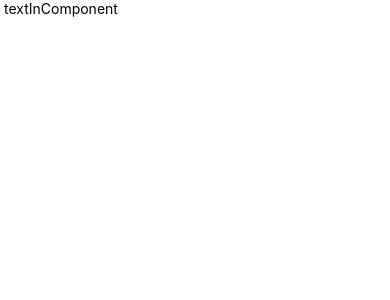
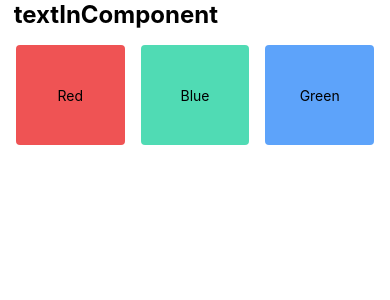
Before and after one commit to SumitBachhav/reactNative-cardsAndContactList, a React Native app: screen / in a window 390 px wide. Shown: the top 300 px of the page. Built offline with nearby package versions, Linux system fonts and the light colour scheme.

Commit message:
simple cards

```diff
--- a/components/FlatCards.tsx
+++ b/components/FlatCards.tsx
@@ -4,9 +4,51 @@
 export default function FlatCards(){
     return (
       <View>
-        <Text> textInComponent </Text>
+        <Text style = {styles.headingText}> textInComponent </Text>
+          <View style = {styles.container}>
+            <View style = {[styles.card, styles.cardOne]}>
+              <Text>Red</Text>
+            </View>
+            <View style = {[styles.card, styles.cardTwo]}>
+              <Text>Blue</Text>
+            </View>
+            <View style = {[styles.card, styles.cardThree]}>
+              <Text>Green</Text>
+            </View>
+          </View>
       </View>
     )
   }
 
-  const styles = StyleSheet.create({})
+  const styles = StyleSheet.create({
+    headingText:{
+      fontSize: 24,
+      fontWeight: 'bold',
+      paddingHorizontal: 8
+    },
+    container:{
+      flex: 1,
+      flexDirection: 'row',
+      padding: 8
+    },
+    card: {
+      flex: 1,
+      justifyContent: 'center',
+      alignItems: 'center',
+      width: 100,
+      height: 100,
+      borderRadius: 4,
+      margin: 8
+    },
+    cardOne:{
+      backgroundColor: '#EF5354'
+    },
+    cardTwo:{
+      backgroundColor: '#50DBB4'
+    },
+    cardThree:{
+      backgroundColor: '#5DA3FA'
+    },
+  })
+
+  //more than 1 styles can be applied using array eg-[style1, style2]
```
